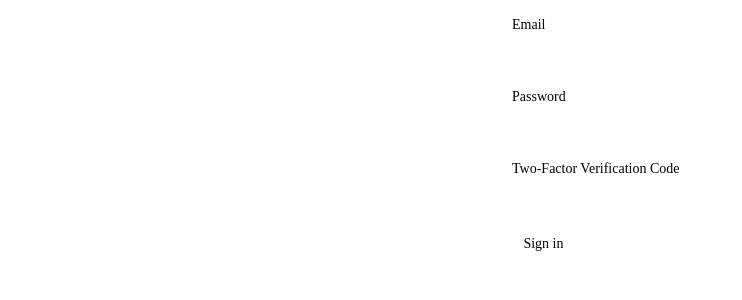
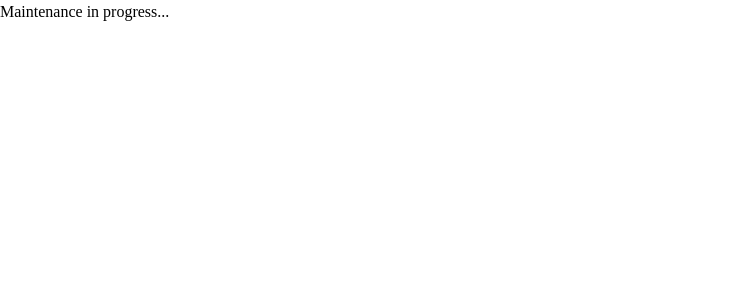
Before and after one commit to stephanfoxwell/oo-contacts, a Next.js app: page /login in a window 1280 px wide. Shown: the top 300 px of the page, without its empty margins (0-742 px from the left). Built offline with nearby package versions, Linux system fonts and the light colour scheme; what @directus/sdk would draw is missing.

Commit message:
Update login.js

```diff
--- a/pages/login.js
+++ b/pages/login.js
@@ -32,6 +32,10 @@ const Login = () => {
       setError('Incorrect username or password. Please try again.');
     }
   }
+
+  return (
+    <>Maintenance in progress...</>
+  )
 
   return (
     <StyledLoginWrap>
```
